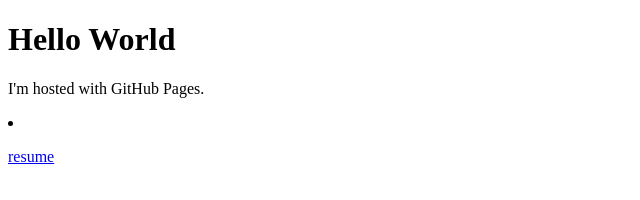
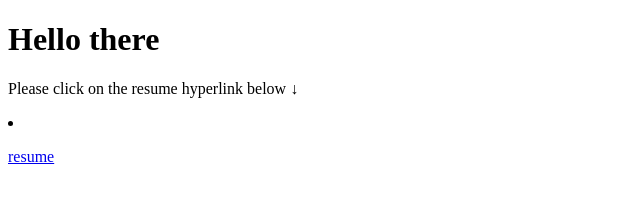
Before and after one commit to hnank02/resume, a plain HTML site: page index.html in a window 1280 px wide. Shown: the whole page, without its empty margins (0-640 px from the left). Drawn offline with Linux system fonts and the light colour scheme.

Commit message:
Update index.html

```diff
--- a/index.html
+++ b/index.html
@@ -1,8 +1,8 @@
 <!DOCTYPE html>
 <html>
 <body>
-<h1>Hello World</h1>
-<p>I'm hosted with GitHub Pages.</p>
+<h1>Hello there</h1>
+<p>Please click on the resume hyperlink below ↓</p>
 <li><a href="./HresumeIND.html" target="_blank">
    <p>resume</p>
    </a></li>
```
